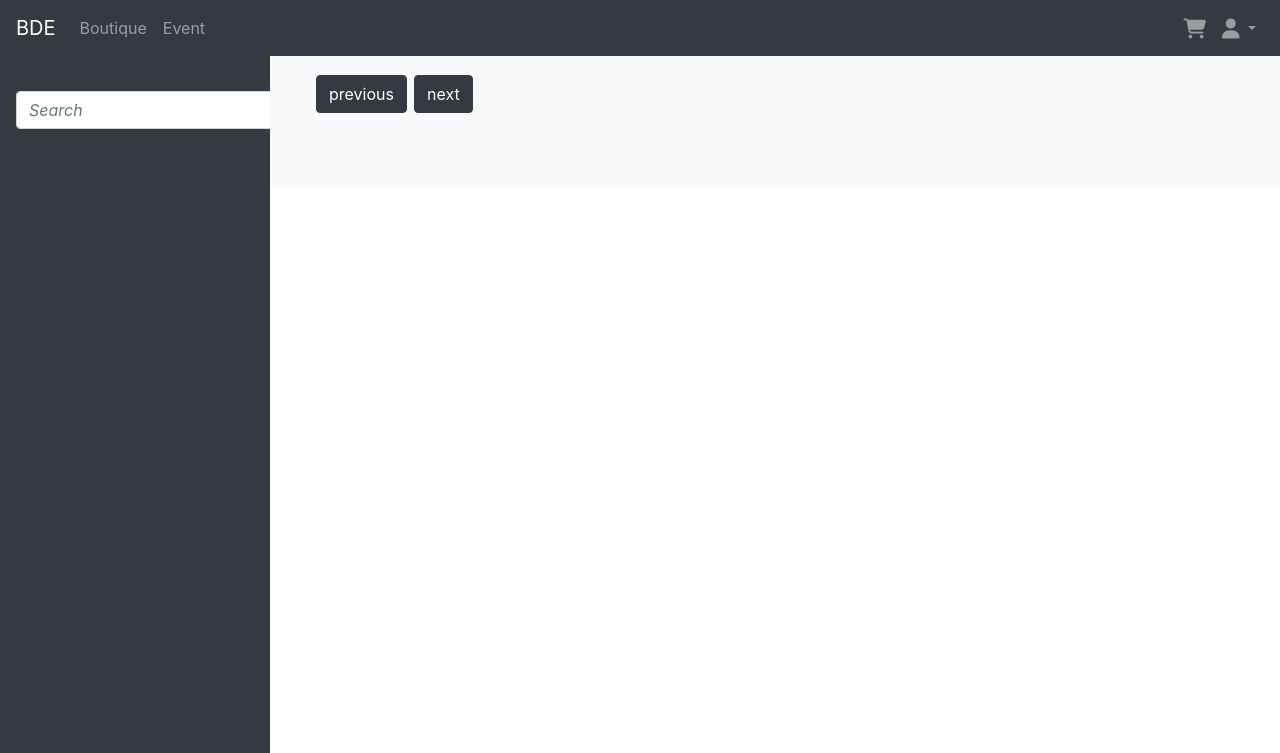
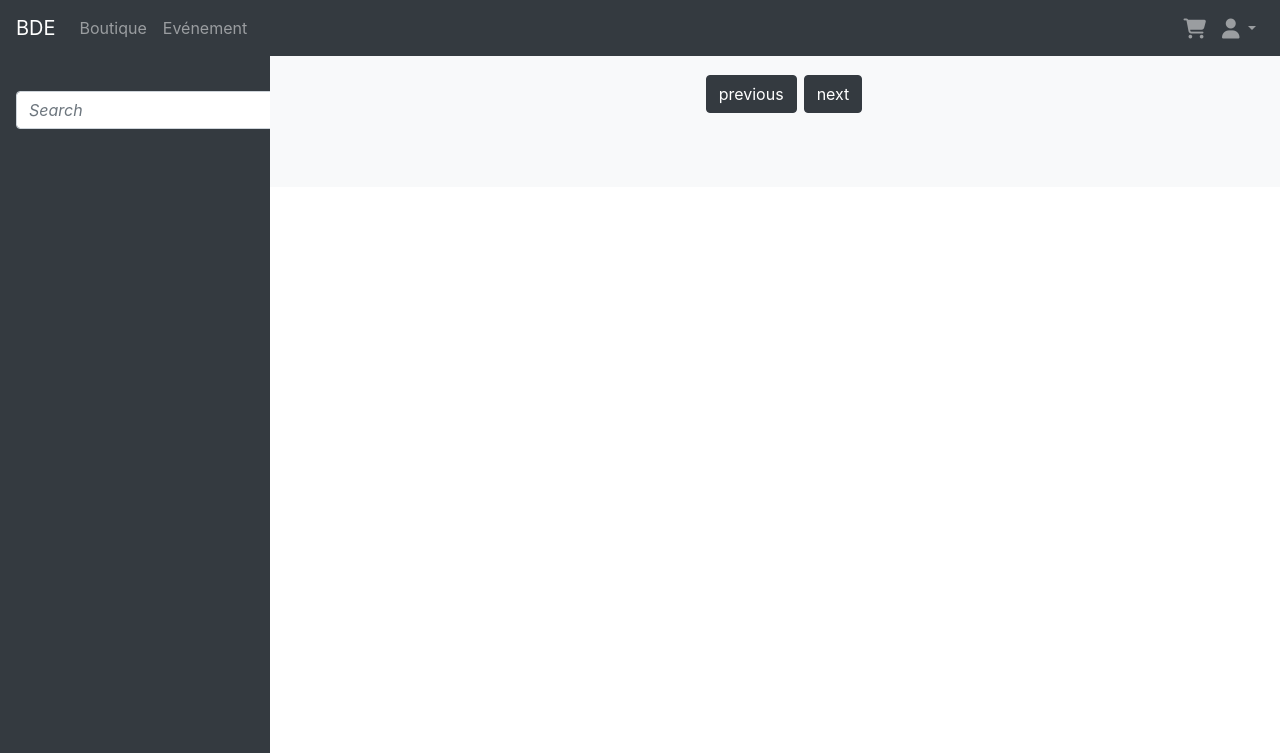
Before and after one commit to Kvntn/BDE_Project, a PHP site: page /shop.php in a window 1280 px wide. Shown: the top 753 px of the page. Run offline with PHP 8.4, Linux system fonts and the light colour scheme; data that the repository does not hold is empty; some libraries are stand-ins or nearby versions.

Commit message:
alignement des boutons

```diff
--- a/src/nav.php
+++ b/src/nav.php
@@ -10,7 +10,7 @@
         <a class="nav-link" href="shop.php">Boutique</a>
       </li>
       <li class="nav-item">
-        <a class="nav-link" href="event.php">Event</a>
+        <a class="nav-link" href="event.php">Evénement</a>
       </li>
 
     </ul>
--- a/src/resources/css/style.css
+++ b/src/resources/css/style.css
@@ -130,3 +130,7 @@
 .button-purchase {
   margin-left:40%;
 }
+
+.prevnex {
+  text-align: center;
+}
--- a/src/shop.php
+++ b/src/shop.php
@@ -6,8 +6,10 @@
   <div class="album py-5 bg-light">
     <div class="container-shop">
     <form action="" method="get">
-    <button name="button" class="btn btn-dark" type="submit" value="previous">previous</button>
-    <button name="button" class="btn btn-dark" type="submit" value="next">next</button>
+    <div class="prevnex">
+      <button name="button" class="btn btn-dark" type="submit" value="previous">previous</button>
+      <button name="button" class="btn btn-dark" type="submit" value="next">next</button>
+    </div>
   </form>
     <div class="row">
           <?php
```
Also changed, not shown: src/event.php (added).
